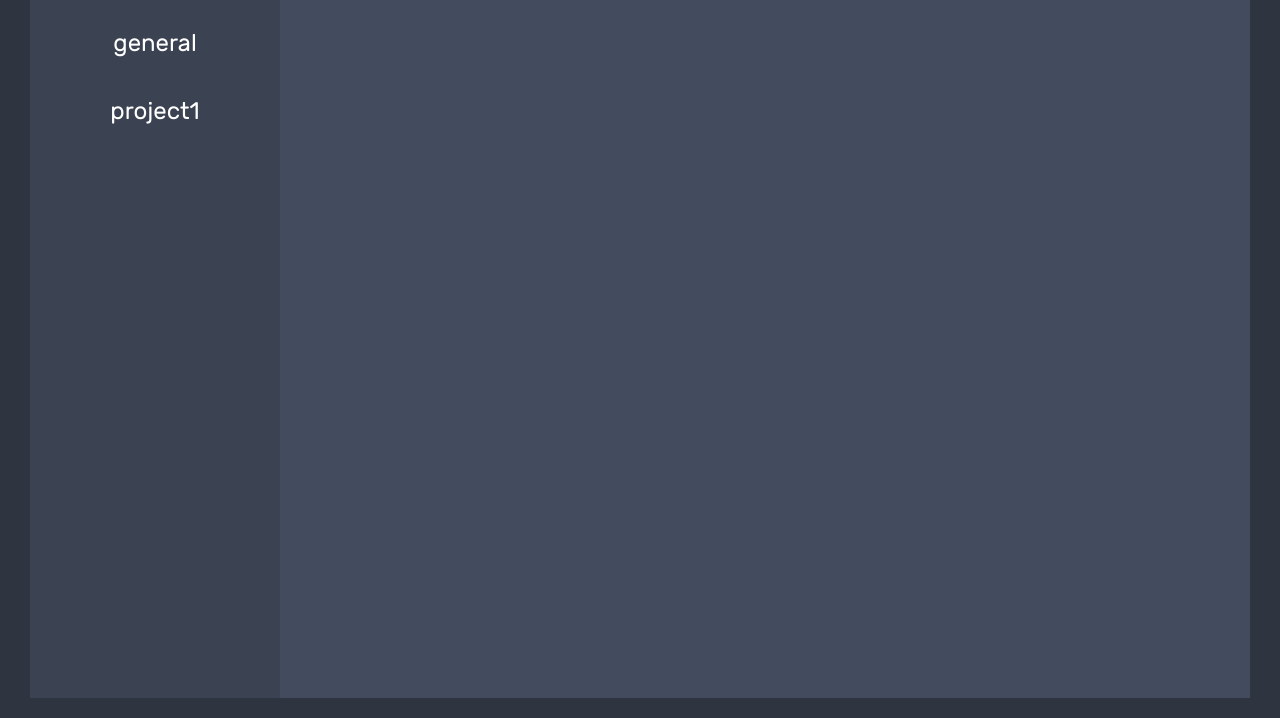
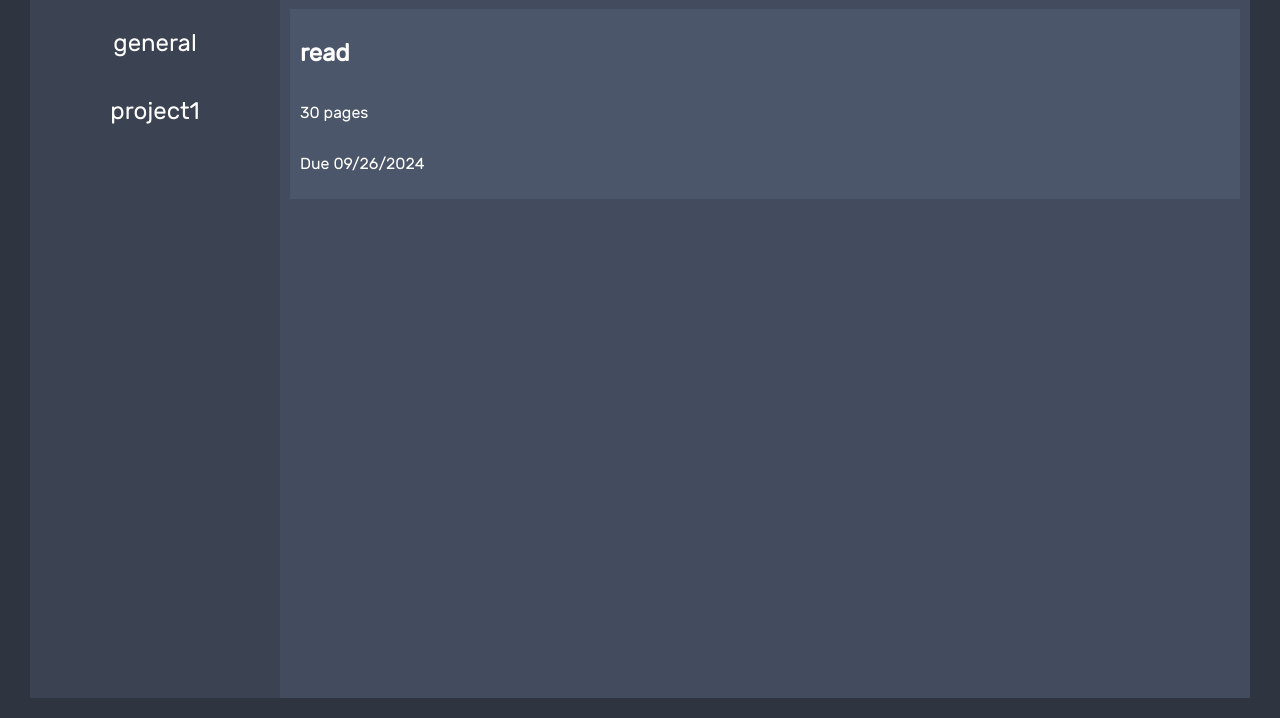
Before and after one commit to raduraduradu/todo-list, a website built with webpack: page src/template.html in a window 1280 px wide. Both pictures are taken after a click on the button "general". Shown: the part 82-800 px from the top of the page. Built offline with nearby package versions, Linux system fonts and the light colour scheme.

Commit message:
added description, due date and some css to tasks also fixed a bug where form would submit even on clicking the cancel button, adding type="button" to html fixed it

```diff
--- a/package.json
+++ b/package.json
@@ -21,5 +21,8 @@
     "webpack-cli": "^5.1.4",
     "webpack-dev-server": "^5.1.0",
     "webpack-merge": "^6.0.1"
+  },
+  "dependencies": {
+    "date-fns": "^4.1.0"
   }
 }
--- a/src/domController.js
+++ b/src/domController.js
@@ -23,13 +23,23 @@ const domController = (function () {
 
     const addTaskToUI = (task, projectName) => {
         //undone
-        let div = document.createElement("div");
-        let h3 = document.createElement("h3");
-        h3.textContent = task.name;
-        div.appendChild(h3);
+        let container = document.createElement("div");
+        container.classList.add("task");
+
+        let h2 = document.createElement("h2");
+        h2.textContent = task.name;
+        container.appendChild(h2);
+
+        let p = document.createElement("p");
+        p.textContent = task.description;
+        container.appendChild(p);
+
+        let p2 = document.createElement("p");
+        p2.textContent = `Due ${task.dueDate}`;
+        container.appendChild(p2);
 
         console.log(projectContents);
-        projectContents[projectName].appendChild(div);
+        projectContents[projectName].appendChild(container);
     }
 
     return {addProjectToUI, addTaskToUI, projectContents}
--- a/src/index.js
+++ b/src/index.js
@@ -1,7 +1,11 @@
 import "./style.css";
 import {domController} from "./domController.js";
+import { format } from "date-fns";
 
 const todo = function (name, description, dueDate, important) {
+
+    dueDate = format(dueDate, 'MM/dd/yyyy');
+
     const done = false;
     const toggleDone = () => {
         done = !done;
@@ -59,9 +63,9 @@ const taskModal = document.querySelector("#task-modal");
 document.querySelector("#add-task").onclick = () => {
     taskModal.showModal();
 }
-document.querySelector("#task-form-cancel").onclick = () => {
+document.querySelector("#task-form-cancel").addEventListener("click", () => {
     taskModal.close();
-}
+});
 
 const taskForm = document.querySelector("#task-modal form");
 taskForm.onsubmit = (e) => {
@@ -87,4 +91,6 @@ domController.addProjectToUI(getProject("general"));
 projects.push(project("project1"));
 domController.addProjectToUI(getProject("project1"));
 
-getProject("general").tasks.push(todo("read", "30 pages", new Date(), true));
+let task1 = todo("read", "30 pages", new Date(), true);
+getProject("general").tasks.push(task1);
+domController.addTaskToUI(task1, getProject("general").name);
--- a/src/style.css
+++ b/src/style.css
@@ -46,6 +46,14 @@ h1{
 #tasks-container {
     background-color: var(--bg3);
 }
+
+.task {
+    background-color: var(--bg4);
+    padding: 10px;
+    margin: 10px;
+    display: grid;
+}
+
 .header-div {
     display: flex;
     justify-content: space-between;
--- a/src/template.html
+++ b/src/template.html
@@ -34,7 +34,7 @@
                 <label for="project-name">Name: </label>
                 <input type="text" name="project-name" id="project-name" required>
                 <button type="submit">Add Project</button>
-                <button id="project-form-cancel">Cancel</button>
+                <button type="button" id="project-form-cancel">Cancel</button>
             </form>
         </dialog>
 
@@ -65,7 +65,7 @@
                 </div>
                 <div>
                     <button type="submit">Add Todo</button>
-                    <button id="task-form-cancel">Cancel</button>
+                    <button type="button" id="task-form-cancel">Cancel</button>
                 </div>
             </form>
         </dialog>
```
Also changed, not shown: 1 other file.
